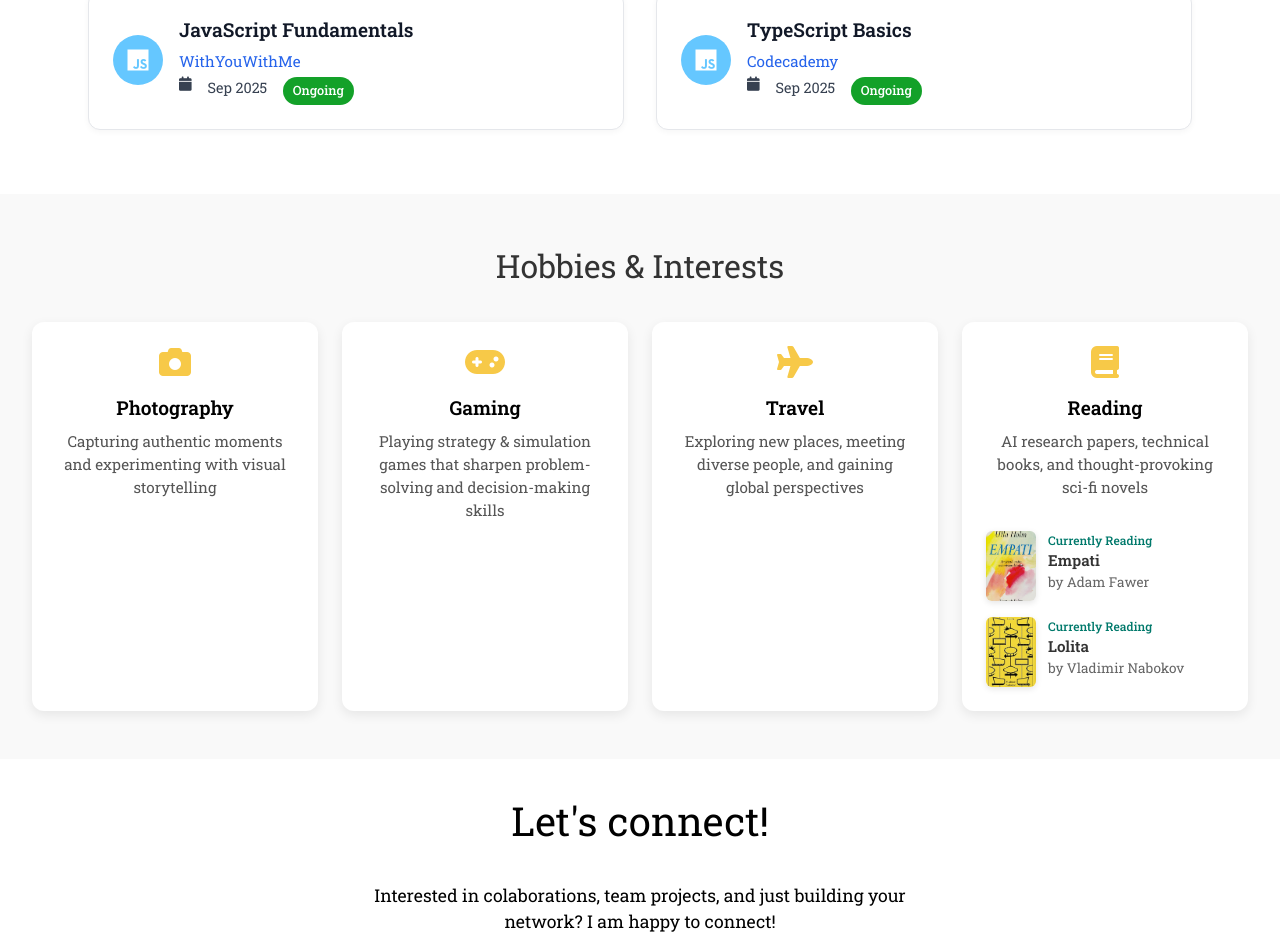
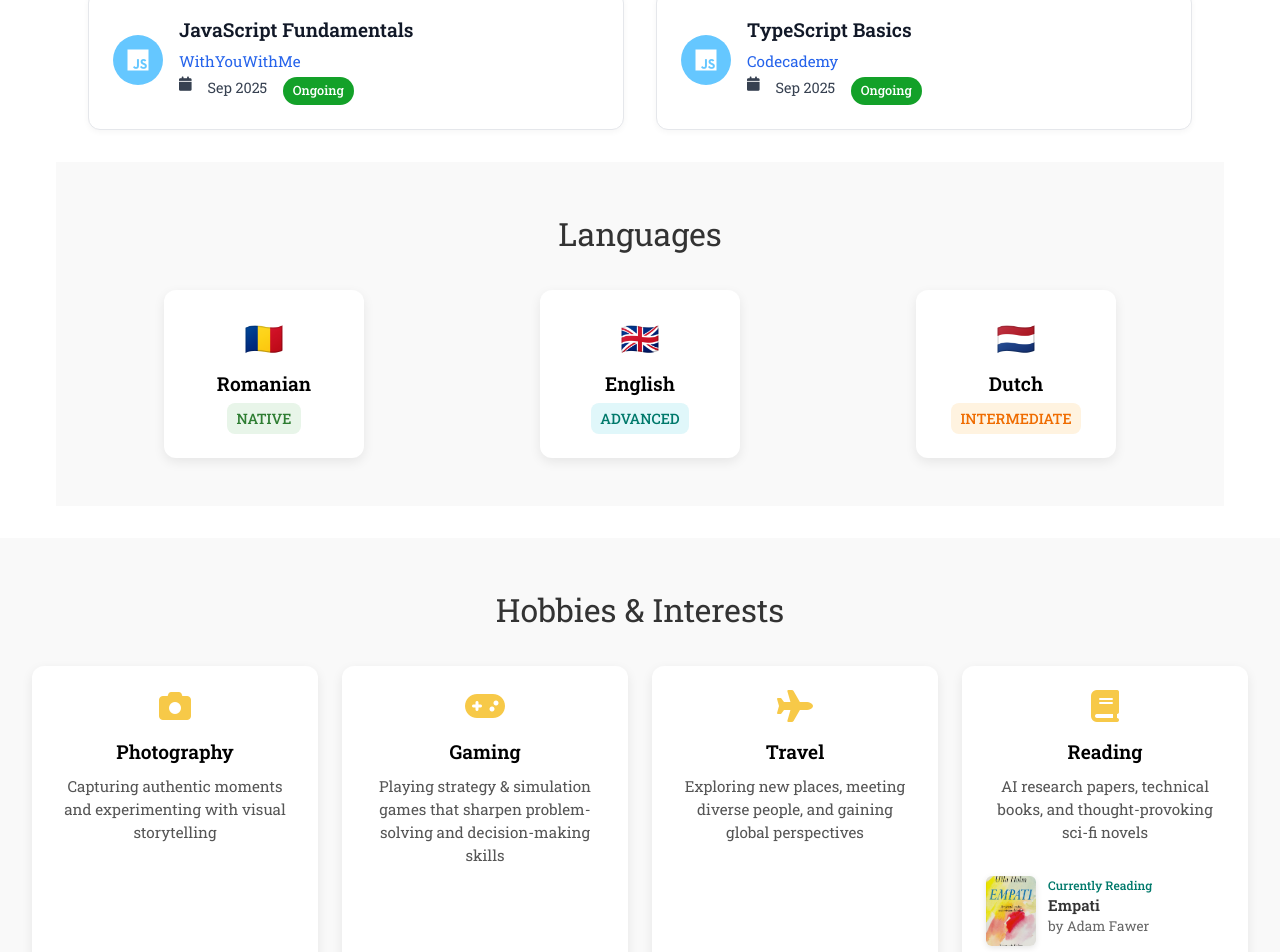
Before and after one commit to Alez05/personal-portfolio.v1.2, a Next.js app: page /about in a window 1280 px wide. Shown: the part 6709-7661 px from the top of the page. Built offline with nearby package versions, Linux system fonts and the light colour scheme; no server answers.

Commit message:
feaet: language feature added in educaton component, featuring threemain langiages i use

```diff
--- /dev/null
+++ b/src/app/api/language/language.ts
@@ -0,0 +1,23 @@
+// languages-data.ts
+import type { TLanguage } from "@components/about";
+
+export const languagesData: TLanguage[] = [
+  {
+    id: "lang1",
+    name: "Romanian",
+    level: "Native",
+    icon: "🇷🇴",
+  },
+  {
+    id: "lang2",
+    name: "English",
+    level: "Advanced",
+    icon: "🇬🇧",
+  },
+  {
+    id: "lang3",
+    name: "Dutch",
+    level: "Intermediate",
+    icon: "🇳🇱",
+  },
+];
--- /dev/null
+++ b/src/app/api/language/route.ts
@@ -0,0 +1,6 @@
+import { NextResponse } from "next/server";
+import { languagesData } from "./language";
+
+export const GET = () => {
+  return NextResponse.json(languagesData);
+};
--- a/src/components/about/education-section/education-section.tsx
+++ b/src/components/about/education-section/education-section.tsx
@@ -1,6 +1,7 @@
 import { Courses, OngoingCourses } from "./courses"
 import "./education-section.css"
 import { Education } from "./education/education"
+import { Languages } from "./language/language"
 
 const EducationSection = () => {
   return (
@@ -10,6 +11,7 @@ const EducationSection = () => {
       <Education />
       <Courses />
       <OngoingCourses />
+      <Languages />
     </div>
   )
 }
--- a/src/components/about/education-section/index.ts
+++ b/src/components/about/education-section/index.ts
@@ -9,3 +9,4 @@ export { EducationSection } from './education-section'
 export type { TEducation } from './education/education.type'
 export type { TCourses } from './courses'
 export type { TOngCourses } from './courses'
+export type { TLanguage } from './language'
--- /dev/null
+++ b/src/components/about/education-section/language/action.ts
@@ -0,0 +1,15 @@
+// languages.action.ts
+import { TLanguage } from "./language.type";
+
+export const getLanguagesAction = async (): Promise<TLanguage[] | null> => {
+  try {
+    const res = await fetch("http://localhost:3000/api/language");
+    if (!res.ok) throw new Error("Failed to load languages data");
+
+    const data: TLanguage[] = await res.json();
+    return data;
+  } catch (err) {
+    console.error("Failed to load languages data", err);
+    return null;
+  }
+};
--- /dev/null
+++ b/src/components/about/education-section/language/index.ts
@@ -0,0 +1,4 @@
+// components
+
+// types
+export type { TLanguage } from './language.type'
--- /dev/null
+++ b/src/components/about/education-section/language/language.css
@@ -0,0 +1,75 @@
+.lang-section {
+  padding: 3rem 2rem;
+  background-color: #f9f9f9;
+}
+
+.lang-title {
+  font-size: 2rem;
+  text-align: center;
+  margin-bottom: 2rem;
+  color: #333;
+}
+
+.lang-grid {
+  display: grid;
+  grid-template-columns: repeat(3, 1fr);
+  gap: 1.5rem;
+  justify-items: center;
+}
+
+.lang-card {
+  background-color: #fff;
+  padding: 1.5rem;
+  border-radius: 12px;
+  box-shadow: 0 4px 12px rgba(0,0,0,0.08);
+  text-align: center;
+  width: 200px;
+  display: flex;
+  flex-direction: column;
+  align-items: center;
+}
+
+.lang-icon {
+  font-size: 2rem;
+  margin-bottom: 0.5rem;
+}
+
+.lang-name {
+  font-size: 1.2rem;
+  font-weight: 600;
+  margin-bottom: 0.3rem;
+}
+
+.lang-level {
+  font-size: 0.9rem;
+  font-weight: 500;
+  padding: 0.3rem 0.6rem;
+  border-radius: 8px;
+  text-transform: uppercase;
+}
+
+.lang-native {
+  background-color: #e8f5e9;
+  color: #2e7d32;
+}
+
+.lang-advanced {
+  background-color: #e0f7fa;
+  color: #00796b;
+}
+
+.lang-intermediate {
+  background-color: #fff3e0;
+  color: #ef6c00;
+}
+
+.lang-beginner {
+  background-color: #ffebee;
+  color: #c62828;
+}
+
+.lang-warning {
+  text-align: center;
+  color: red;
+  margin-top: 2rem;
+}
--- /dev/null
+++ b/src/components/about/education-section/language/language.tsx
@@ -0,0 +1,28 @@
+// Languages.tsx
+import './language.css'
+import { getLanguagesAction } from './action'
+
+const Languages = async () => {
+  const languages = await getLanguagesAction()
+
+  if (!languages) return <p className="lang-warning">Failed to load languages...</p>
+
+  return (
+    <section className="lang-section">
+      <h1 className="lang-title">Languages</h1>
+      <div className="lang-grid">
+        {languages.map((lang) => (
+          <div key={lang.id} className="lang-card">
+            <span className="lang-icon">{lang.icon}</span>
+            <h2 className="lang-name">{lang.name}</h2>
+            <p className={`lang-level lang-${lang.level.toLowerCase()}`}>
+              {lang.level}
+            </p>
+          </div>
+        ))}
+      </div>
+    </section>
+  )
+}
+
+export { Languages }
--- /dev/null
+++ b/src/components/about/education-section/language/language.type.ts
@@ -0,0 +1,6 @@
+export type TLanguage = {
+  id?: string;
+  name: string;
+  level: "Native" | "Advanced" | "Intermediate" | "Beginner";
+  icon?: string;
+};
--- a/src/components/about/index.ts
+++ b/src/components/about/index.ts
@@ -17,4 +17,5 @@ export type { TExpertise } from "./tech-section/expertise-section";
 export type { TCareerJourney } from "./carrer-journey";
 export type { TEducation } from "./education-section";
 export type { TCourses, TOngCourses } from "./education-section";
-export type { THobbies } from './hobbies/hobbies.type'
+export type { THobbies } from "./hobbies/hobbies.type";
+export type { TLanguage } from "./education-section/";
```
